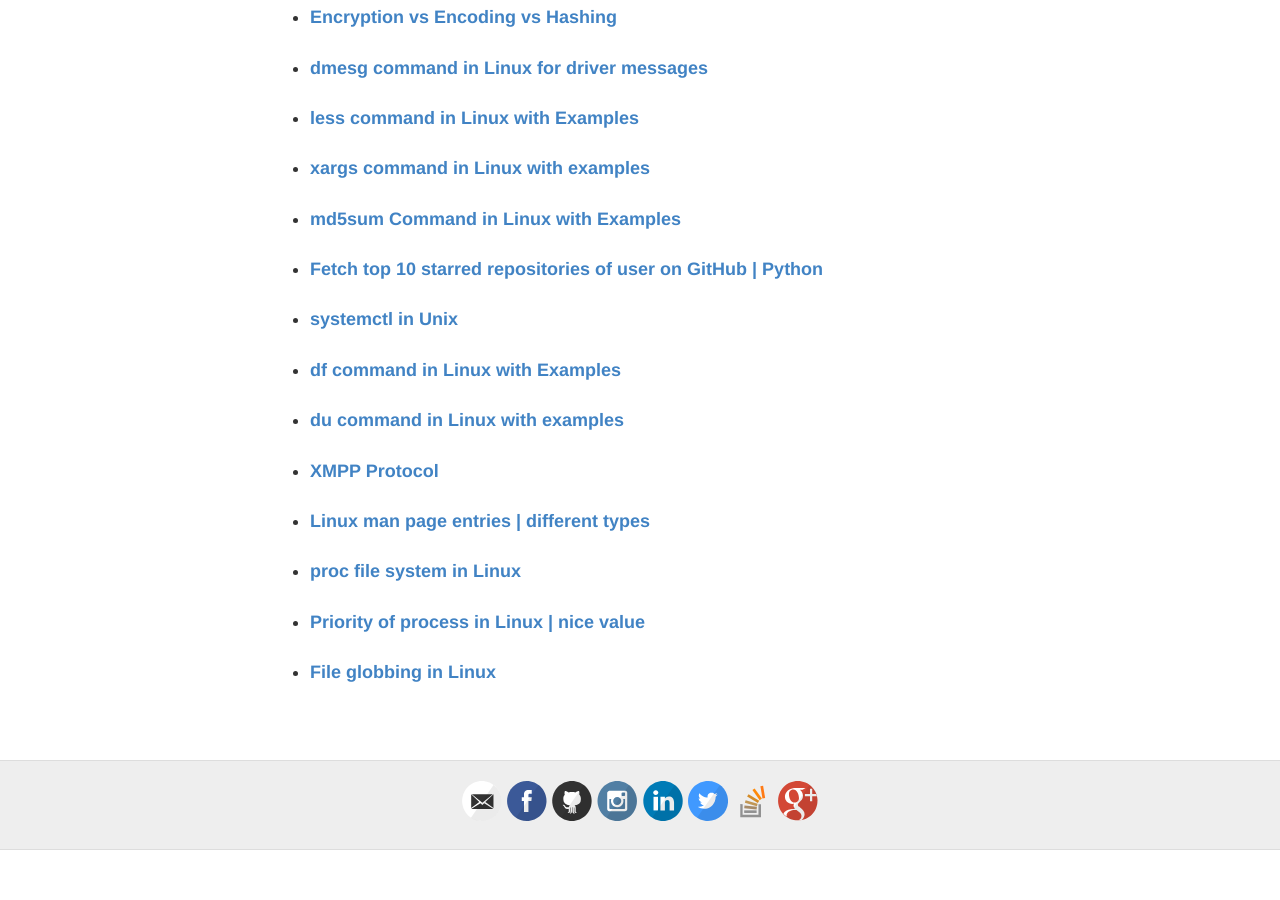
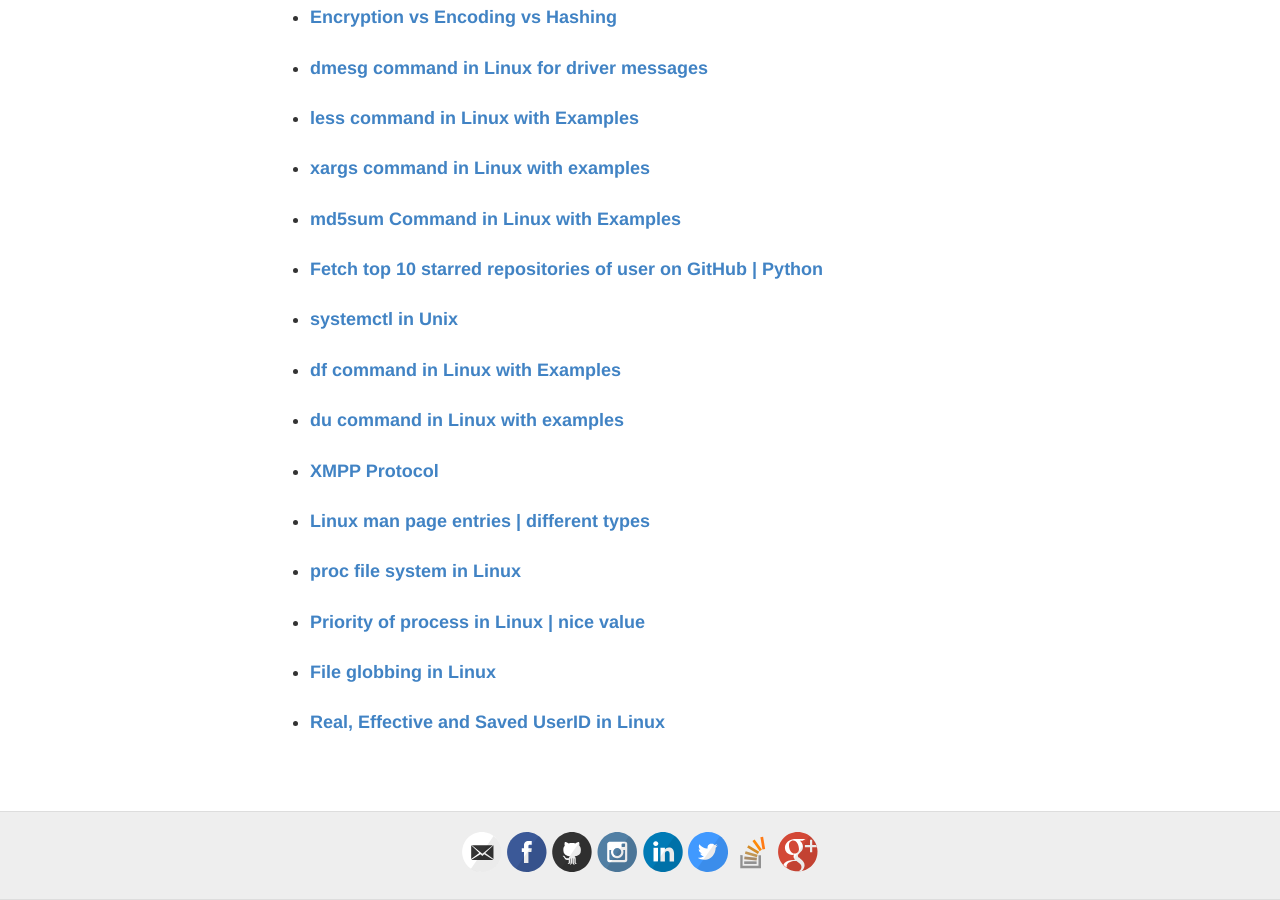
Before and after one commit to msdeep14/msdeep14.github.io, a Jekyll site: the page built from projects/geeksforgeeks_articles.html, in a window 1280 px wide and 900 px high, scrolled down 2280 px. Built offline with Jekyll 4.4.1, drawn with Linux system fonts in a browser that asks for light colours; before the commit the page ends 3130 px from its top, so only the background shows below that.

Commit message:
add geeksforgeeks article link

```diff
--- a/projects/geeksforgeeks_articles.html
+++ b/projects/geeksforgeeks_articles.html
@@ -70,6 +70,7 @@ permalink: /projects/geeksforgeeks_articles
         <li><strong><a target="_blank" href = "https://www.geeksforgeeks.org/proc-file-system-linux/">proc file system in Linux</a></strong></li><br/>
         <li><strong><a target="_blank" href = "https://www.geeksforgeeks.org/priority-of-process-in-linux-nice-value/">Priority of process in Linux | nice value</a></strong></li><br/>
         <li><strong><a target="_blank" href = "https://www.geeksforgeeks.org/file-globbing-linux/">File globbing in Linux</a></strong></li><br/>
+        <li><strong><a target="_blank" href = "https://www.geeksforgeeks.org/real-effective-and-saved-userid-in-linux/">Real, Effective and Saved UserID in Linux</a></strong></li><br/>
     </ul>
 </p>
 </body>
```
